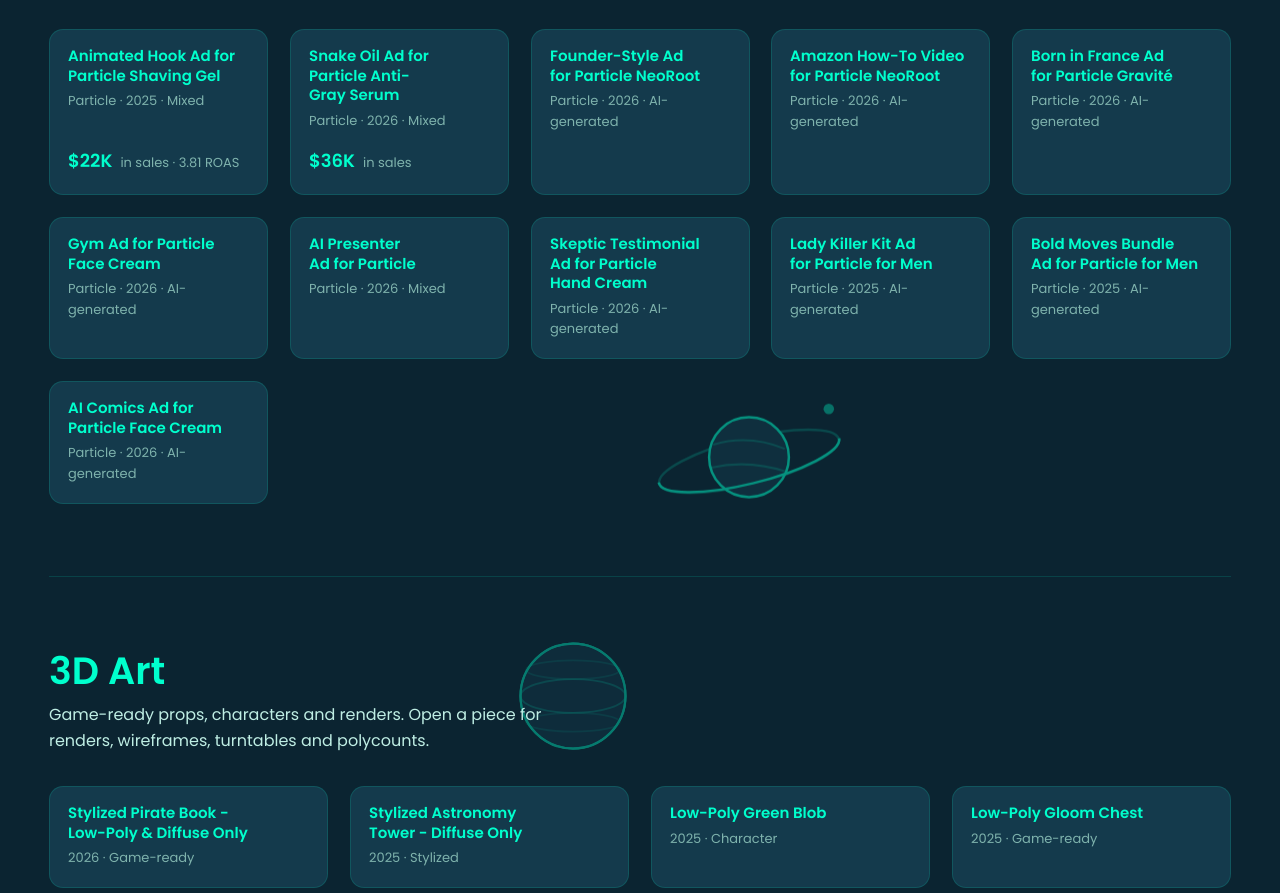
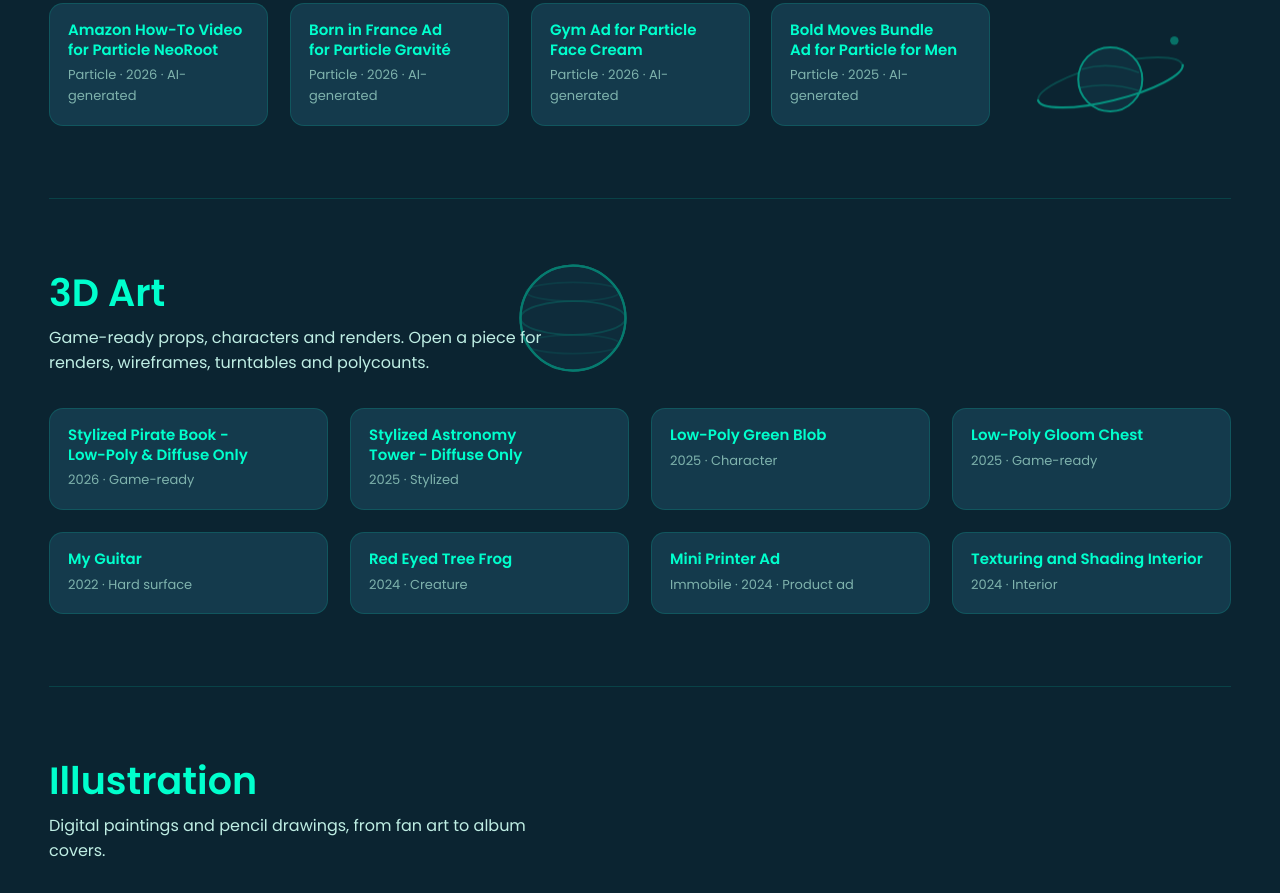
Before and after one commit to yaelbendor/yaelbendor.github.io, a plain HTML site: page index.html in a window 1280 px wide. Shown: the part 807-1700 px from the top of the page. Drawn offline with Linux system fonts and the light colour scheme; grey boxes are pictures that could not be loaded; animation ran at ten frames a second.

Commit message:
AI Ads: remove seven ads; section text updated
Co-Authored-By: Claude Opus 5.5 <noreply@anthropic.com>
Claude-Session: https://claude.ai/code/session_0146Sgdpy9z4MW8sJWMuQrUp

```diff
--- a/index.html
+++ b/index.html
@@ -476,21 +476,10 @@ if(IS3D){
 }
 
 const SECTIONS = [
-  { id:"ai", format:"vertical", title:"AI Ads", text:"Meta performance ads made with generative AI, from AI presenters to AI comics.",
+  { id:"ai", format:"vertical", title:"AI Ads", text:"Meta performance ads made with generative AI.",
     /* from her old Wix AI page (+ the shaving gel ad from the Wix video editing page). Videos play from Wix / Vimeo */
     projects:[
-      { title:"Animated Hook Ad for Particle Shaving Gel", client:"Particle", year:2025, tags:["Mixed"], top:true,  thumb:"media/thumbs/shave.webp", result:{ value:"$22K", label:"in sales · 3.81 ROAS" },
-        details:{ tools:["Midjourney", "Premiere Pro"], about:"A Meta ad for Particle's anti-aging shaving gel, built around a timed shave test, product close-ups and a testimonial. It mixes Midjourney visuals with real footage.",
-          metrics:[["$21.96K","Purchase value"],["3.81","ROAS"],["258","Purchases"],["$22.36","Cost per purchase"],["$5.77K","Ad spend"]],
-          metricsNote:"Meta ads data via Upspring", views:[{label:"Video", mp4:"https://video.wixstatic.com/video/40dccc_6334ab72dd2b4a0fbbe8cf9a21b515bc/1080p/mp4/file.mp4", ar:0.5625, poster:"https://static.wixstatic.com/media/40dccc_6334ab72dd2b4a0fbbe8cf9a21b515bcf003.jpg", sound:true, end:30.35}, {label:"Results", img:"media/shaving-results.webp", thumb:"media/shaving-results-thumb.webp"}] } },
       /* hosted with the site (media/ folder in the GitHub repo) */
-      { title:"Snake Oil Ad for Particle Anti-Gray Serum", client:"Particle", year:2026, tags:["Mixed"], top:true, thumb:"media/thumbs/serum-dog.webp", result:{ value:"$36K", label:"in sales" },
-        details:{ tools:["Arcads", "Premiere Pro", "Nano Banana"], about:"A UGC-style Meta ad that turns a skeptic's “snake oil” comment into the hook. The presenter is AI, made in Arcads, and is cut together with 3 real creators.",
-          metrics:[["$36.02K","Purchase value"],["1.42","ROAS"],["322","Purchases"],["$78.90","Cost per purchase"],["$25.41K","Ad spend"]],
-          metricsNote:"Meta ads data via Upspring",
-          views:[{label:"Video", mp4:"media/anti-gray-serum.mp4", ar:.5625, poster:"media/anti-gray-serum.jpg", sound:true}, {label:"Results", img:"media/serum-results.webp", thumb:"media/serum-results-thumb.webp"}] } },
-      { title:"Founder-Style Ad for Particle NeoRoot", client:"Particle", year:2026, tags:["AI-generated"], thumb:"media/thumbs/neoroot-founder.webp",
-        details:{ tools:["Higgsfield Soul 2.0","GPT Image 2","Seedance"], about:"A founder-style Meta ad for NeoRoot: one AI presenter tells his hair-thinning story and demos the weekly serum across a dozen scenes, staying consistent from shot to shot. Every shot is AI-generated.", views:[{label:"Video", mp4:"media/neoroot-founder.mp4", ar:.5625, poster:"media/neoroot-founder.jpg", sound:true, end:48.95}] } },
       { title:"Amazon How-To Video for Particle NeoRoot", client:"Particle", year:2026, tags:["AI-generated"], thumb:"media/thumbs/neoroot-vial.jpg",
         details:{ tools:["Higgsfield", "GPT Image 2", "Seedance", "Suno", "Premiere Pro"], about:"An educational how-to video for the NeoRoot product page on Amazon: unboxing, step-by-step use and results. Every shot is AI-generated.",
           views:[{label:"Video", mp4:"media/neoroot.mp4", ar:1.7778, poster:"media/neoroot.jpg", sound:true}] } },
@@ -499,16 +488,8 @@ const SECTIONS = [
           views:[{label:"Video", mp4:"media/gravite-born.mp4", ar:.5625, poster:"media/gravite-born.jpg", sound:true}] } },
       { title:"Gym Ad for Particle Face Cream", client:"Particle", year:2026, tags:["AI-generated"], thumb:"https://static.wixstatic.com/media/40dccc_d24bc0b7600e44b4a15890b1beb43ed5~mv2.jpg/v1/fill/w_720,h_1280,al_c,q_85,enc_auto/thumb.jpg",
         details:{ about:"A gym-set ad for Particle Face Cream: men mid-workout, then applying the cream. All of the footage is AI-generated.", tools:["Higgsfield", "Seedance", "Seedream", "Premiere Pro"], views:[{label:"Video", vimeo:"1220452935", ar:1.7778}] } },
-      { title:"AI Presenter Ad for Particle", client:"Particle", year:2026, tags:["Mixed"], thumb:"https://static.wixstatic.com/media/40dccc_2a01804ee07e4438b1acd98c385ee112~mv2.jpg/v1/fill/w_720,h_1280,al_c,q_85,enc_auto/thumb.jpg",
-        details:{ tools:["Higgsfield Soul 2.0", "Midjourney", "Gemini Omni Flash", "Premiere Pro"], about:"An AI dermatologist presents Particle, intercut with B-roll from real creators. I generated the presenter and edited the ad.", views:[{label:"Video", vimeo:"1220453674", ar:0.5625}] } },
-      { title:"Skeptic Testimonial Ad for Particle Hand Cream", client:"Particle", year:2026, tags:["AI-generated"], thumb:"https://static.wixstatic.com/media/40dccc_6a1824d14af1465cbdd77525d8e9b63cf003.jpg/v1/fill/w_720,h_1280,al_c,q_85,enc_auto/thumb.jpg",
-        details:{ about:"A skeptic-turned-fan testimonial for Particle Hand Cream, with an AI presenter, before-and-after hands and product shots. Everything on screen is AI.", tools:["Higgsfield Soul 2.0", "Nano Banana", "Gemini Omni Flash", "Premiere Pro"], views:[{label:"Video", mp4:"https://video.wixstatic.com/video/40dccc_6a1824d14af1465cbdd77525d8e9b63c/1080p/mp4/file.mp4", ar:0.5625, poster:"https://static.wixstatic.com/media/40dccc_6a1824d14af1465cbdd77525d8e9b63cf003.jpg", sound:true, end:48.3}] } },
-      { title:"Lady Killer Kit Ad for Particle for Men", client:"Particle", year:2025, tags:["AI-generated"], thumb:"media/thumbs/men-ladykiller.webp",
-        details:{ about:"A “Confidence Attracts” ad for the Lady Killer Kit, showcasing Gravité cologne, the anti-aging face cream and the hair-thickening shampoo, all generated in Veo 3.", tools:["Nano Banana", "Google Veo 3", "Premiere Pro"], views:[{label:"Video", mp4:"https://video.wixstatic.com/video/40dccc_93fd0e673b8f474785b5eb1d057f5813/1080p/mp4/file.mp4", ar:0.5625, poster:"https://static.wixstatic.com/media/40dccc_93fd0e673b8f474785b5eb1d057f5813f003.jpg", sound:true, end:28.3}] } },
       { title:"Bold Moves Bundle Ad for Particle for Men", client:"Particle", year:2025, tags:["AI-generated"], thumb:"https://static.wixstatic.com/media/40dccc_aa47971890d74b139eb54d678a66a171f003.jpg/v1/fill/w_720,h_1280,al_c,q_85,enc_auto/thumb.jpg",
         details:{ about:"A short Meta reel introducing the Bold Moves Bundle, with Gravité and the new Varros cologne, in moody, fully AI-generated product shots.", tools:["Nano Banana", "Google Veo 3", "Premiere Pro"], views:[{label:"Video", mp4:"https://video.wixstatic.com/video/40dccc_aa47971890d74b139eb54d678a66a171/720p/mp4/file.mp4", ar:0.8, poster:"https://static.wixstatic.com/media/40dccc_aa47971890d74b139eb54d678a66a171f003.jpg", sound:true, end:13.1}] } },
-      { title:"AI Comics Ad for Particle Face Cream", client:"Particle", year:2026, tags:["AI-generated"], thumb:"media/thumbs/comic-vampire.webp",
-        details:{ tools:["GPT Image 2", "Premiere Pro", "After Effects"], about:"A comic-book ad that pokes fun at “miracle cream” ads. I wrote the concept and script, created the AI comics panels, and edited the video.", views:[{label:"Video", mp4:"https://video.wixstatic.com/video/40dccc_353de076261b4125800fd8f82450c9fc/720p/mp4/file.mp4", ar:0.8, poster:"https://static.wixstatic.com/media/40dccc_353de076261b4125800fd8f82450c9fcf003.jpg", sound:true, end:32.4}] } }
     ]},
   { id:"three-d", title:"3D Art", text:"Game-ready props, characters and renders. Open a piece for renders, wireframes, turntables and polycounts.", kind:"3d",
     /* from artstation.com/yaelbendor. views = the pictures/videos you can flip through in the pop-up:
```
